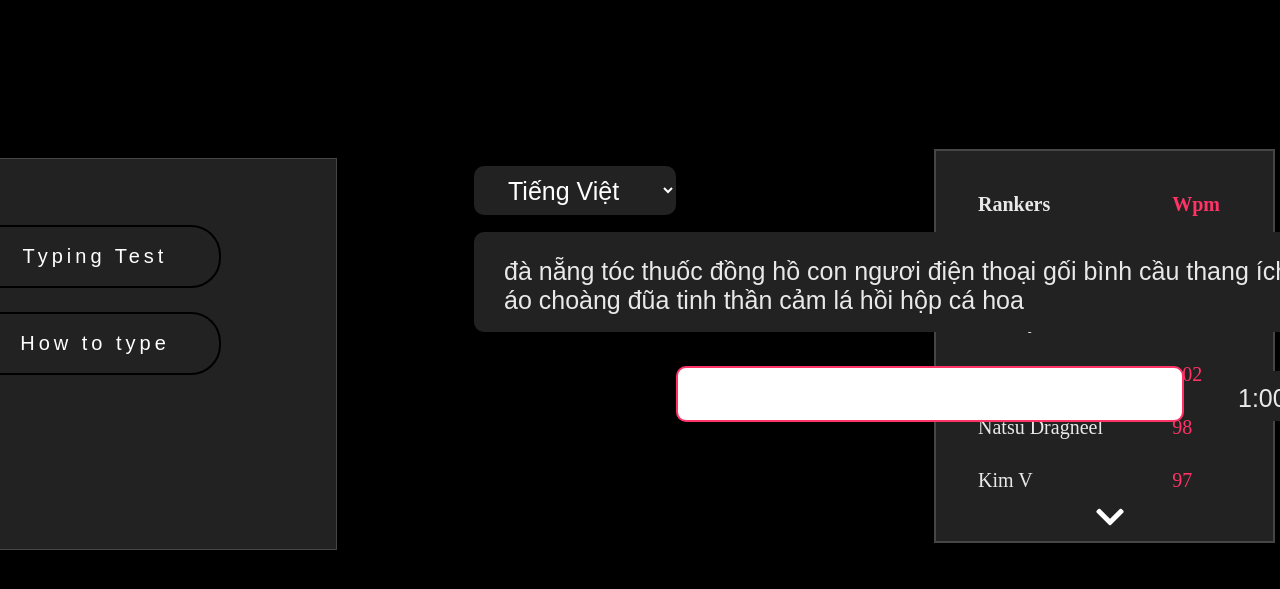
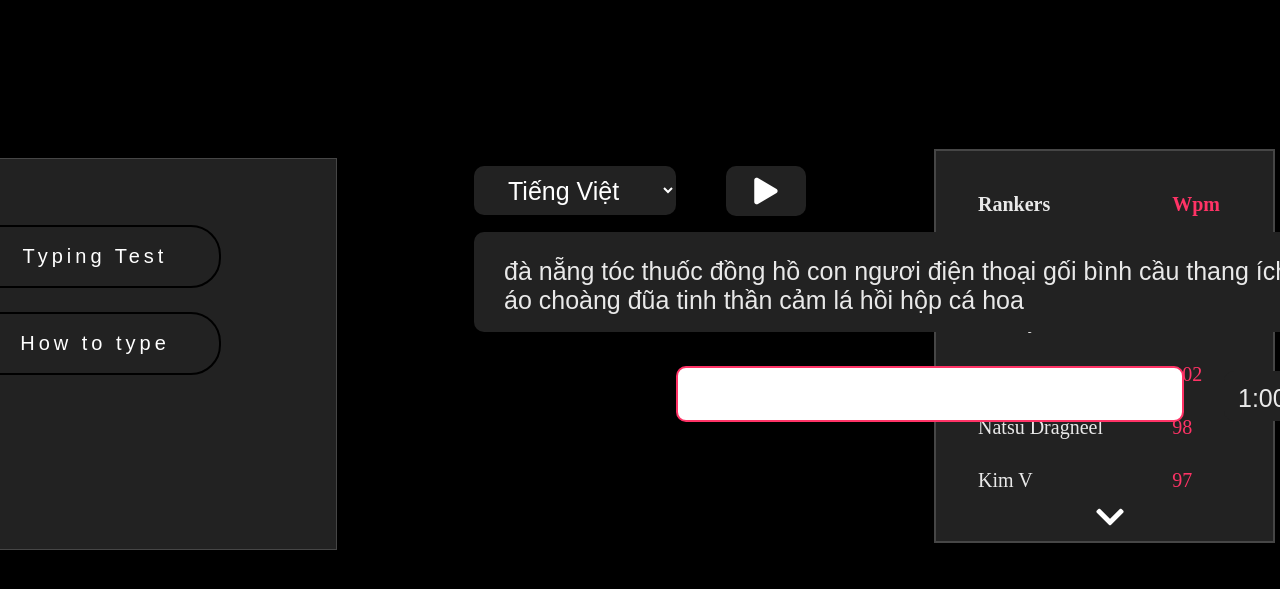
Before and after one commit to Trong-Hieu/Typing, a plain HTML site: page index.html in a window 1280 px wide. Shown: the part 107-696 px from the top of the page. Drawn offline with Linux system fonts and the light colour scheme.

Commit message:
add start button

```diff
--- a/index.css
+++ b/index.css
@@ -179,6 +179,17 @@ table {
     font-family: Arial;
     padding: 0px 30px;
 }
+
+#startButton {
+    position: absolute;
+    margin-left: 50px;
+    background-color: #222222;
+    width: 80px;
+    height: 50px;
+    border: none;
+    border-radius: 10px;
+}
+
 .text {
     background-color: #222222;
     position: absolute;
--- a/index.html
+++ b/index.html
@@ -60,6 +60,10 @@
             <option value="">Tiếng Anh</option>
         </select>
 
+        <button id="startButton">
+            <i class="fas fa-play fa-2x" style="color: white;"></i>
+        </button>
+
         <div class="text">
                 <p>đà nẵng tóc thuốc đồng hồ con ngươi điện thoại gối bình cầu thang
 
```
Also changed, not shown: main.js (added).
